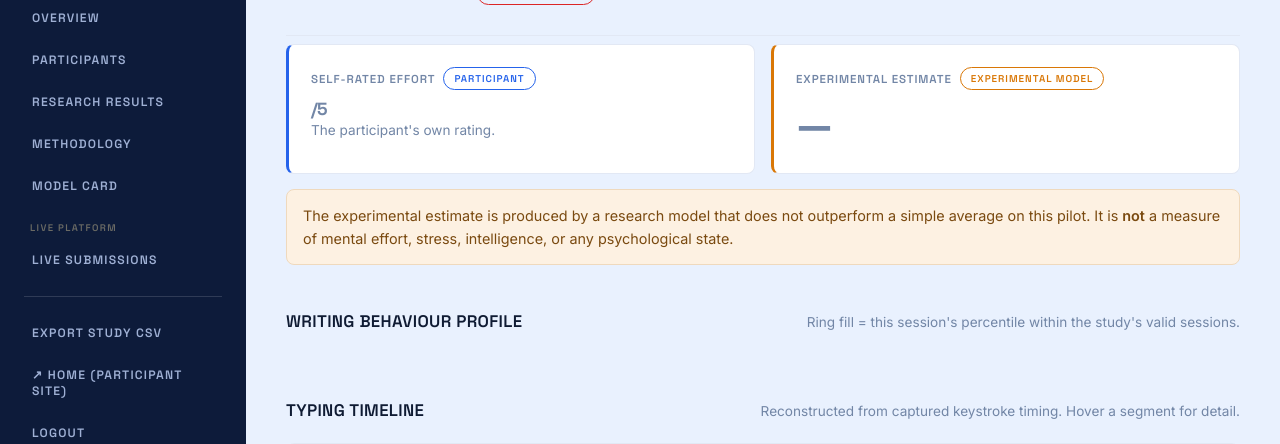
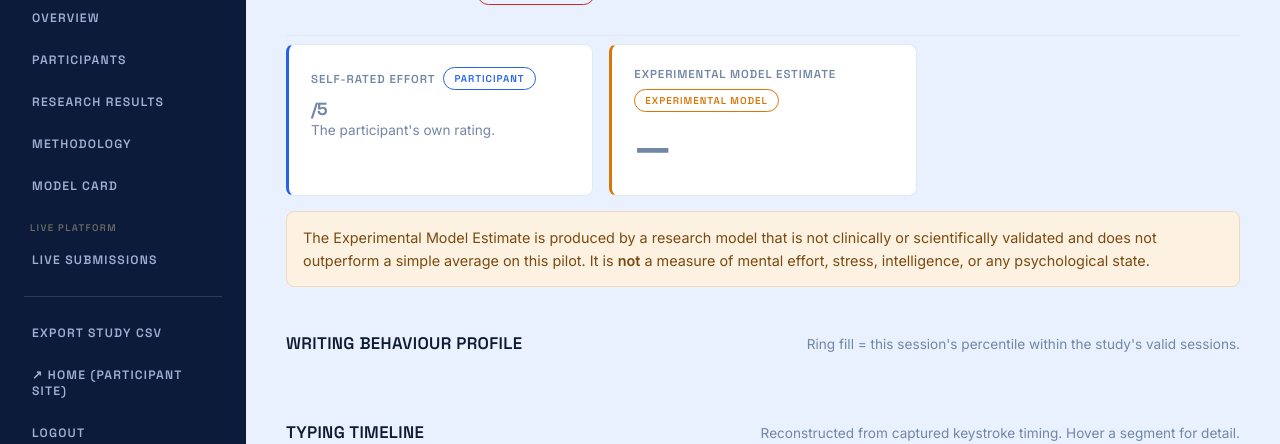
Before and after one commit to AyeshaCheulkar/typing-dynamics, a Flask app: template prototype_platform/templates/session_report.html in a window 1280 px wide. Shown: the part 124-568 px from the top of the page. Run offline with Flask 3, Linux system fonts and the light colour scheme; the template is opened without the code that fills it, so the values that code supplies are empty; parts of the project's set-up code (start-up, migrations or seed data) failed here and were passed over.

Commit message:
Show Random Forest estimate as Experimental Model Estimate with baseline reference
Co-Authored-By: Claude Sonnet 5.5 <noreply@anthropic.com>

```diff
--- a/prototype_platform/predict.py
+++ b/prototype_platform/predict.py
@@ -18,7 +18,8 @@ if _ROOT not in sys.path:
     sys.path.insert(0, _ROOT)
 
 from features import extract_features            # shared, read-only
-from explain import load_artifact, explain_session  # shared, read-only
+import explain as _explain                       # shared, read-only
+from explain import load_artifact, explain_session
 
 # Load the trained artifact once (read-only). Kept module-level so the Flask app
 # and SHAP explainer are initialised a single time.
@@ -105,9 +106,16 @@ def estimate_and_explain(features):
     ex = explain_session(art, features)
     baseline = float(art["train_mean_effort"])
     pred = max(1.0, min(5.0, float(ex["predicted_effort"])))   # clip to 1-5
+    shap_used = bool(_explain._HAS_SHAP)
     return {
         "available": True,
+        "model_name": "Random Forest",
+        "n_features": len(art["features"]),
         "predicted_effort": round(pred, 2),
+        "diff_vs_baseline": round(pred - baseline, 2),
+        "explanation_method": ("SHAP (TreeExplainer on the Random Forest)" if shap_used
+                               else "Linear-model attribution (SHAP not installed on this server)"),
+        "shap_used": shap_used,
         "band": _band(pred, baseline),
         "baseline_effort": round(baseline, 2),
         "contributions": ex["contributions"],   # [(readable name, signed value), ...]
--- a/prototype_platform/static/premium.css
+++ b/prototype_platform/static/premium.css
@@ -99,6 +99,7 @@ table.clean td{border-bottom:1px solid var(--line)}
 
 /* session report: summary + rings + timeline + insights */
 .summary-2{display:grid;grid-template-columns:1fr 1fr;gap:16px;margin-top:8px}
+.summary-2.three{grid-template-columns:repeat(3,1fr)}
 .sum-card{background:var(--card);border:1px solid var(--line);border-radius:var(--radius);padding:22px}
 .sum-card.self{border-left:3px solid var(--self)} .sum-card.exp{border-left:3px solid var(--exp)}
 .sum-label{font:600 .72rem "Space Grotesk";text-transform:uppercase;letter-spacing:.08em;color:var(--muted);margin-bottom:8px;display:flex;gap:8px;align-items:center;flex-wrap:wrap}
@@ -174,7 +175,7 @@ ul.res li{margin:5px 0;font-size:.9rem}
 .empty.soft{border-style:solid;text-align:left;padding:20px}
 
 @media (max-width:820px){
-  .split-2-1,.split-1-1,.summary-2{grid-template-columns:1fr}
+  .split-2-1,.split-1-1,.summary-2,.summary-2.three{grid-template-columns:1fr}
   .page-head{flex-direction:column;gap:10px}
   .paper-sec{grid-template-columns:1fr}
 }
--- a/prototype_platform/templates/session_report.html
+++ b/prototype_platform/templates/session_report.html
@@ -10,26 +10,33 @@
 </div>
 
 <!-- Visual summary: self-rated vs experimental -->
-<div class="summary-2">
+<div class="summary-2 three">
   <div class="sum-card self">
     <div class="sum-label">Self-rated effort <span class="self-badge badge">participant</span></div>
     <div class="sum-big">{{ row.effort_rating }}<i>/5</i></div>
     <div class="muted small">The participant's own rating.</div>
   </div>
   <div class="sum-card exp">
-    <div class="sum-label">Experimental estimate <span class="exp-badge badge">Experimental model</span></div>
+    <div class="sum-label">Experimental Model Estimate <span class="exp-badge badge">Experimental model</span></div>
     {% if estimate.available %}
     <div class="sum-big">{{ estimate.predicted_effort }}<i>/5</i>
       <span class="pill">{{ estimate.band }}</span></div>
-    <div class="muted small">Research model output — not a measurement.</div>
+    <div class="muted small">{{ estimate.model_name }} output — not a measurement.</div>
     {% else %}
     <div class="sum-big muted">—</div>
     <div class="muted small">{{ estimate.reason }}</div>
     {% endif %}
   </div>
+  {% if estimate.available %}
+  <div class="sum-card">
+    <div class="sum-label">Mean baseline (reference)</div>
+    <div class="sum-big">{{ estimate.baseline_effort }}<i>/5</i></div>
+    <div class="muted small">Benchmark only — not this participant's prediction.</div>
+  </div>
+  {% endif %}
 </div>
-<p class="caveat">The experimental estimate is produced by a research model that does
-   not outperform a simple average on this pilot. It is <strong>not</strong> a measure
+<p class="caveat">The Experimental Model Estimate is produced by a research model that is not
+   clinically or scientifically validated and does not outperform a simple average on this pilot. It is <strong>not</strong> a measure
    of mental effort, stress, intelligence, or any psychological state.</p>
 
 <!-- Writing Behaviour Profile (rings) -->
```
Also changed, not shown: prototype_platform/templates/report.html (+28 -7 lines).
